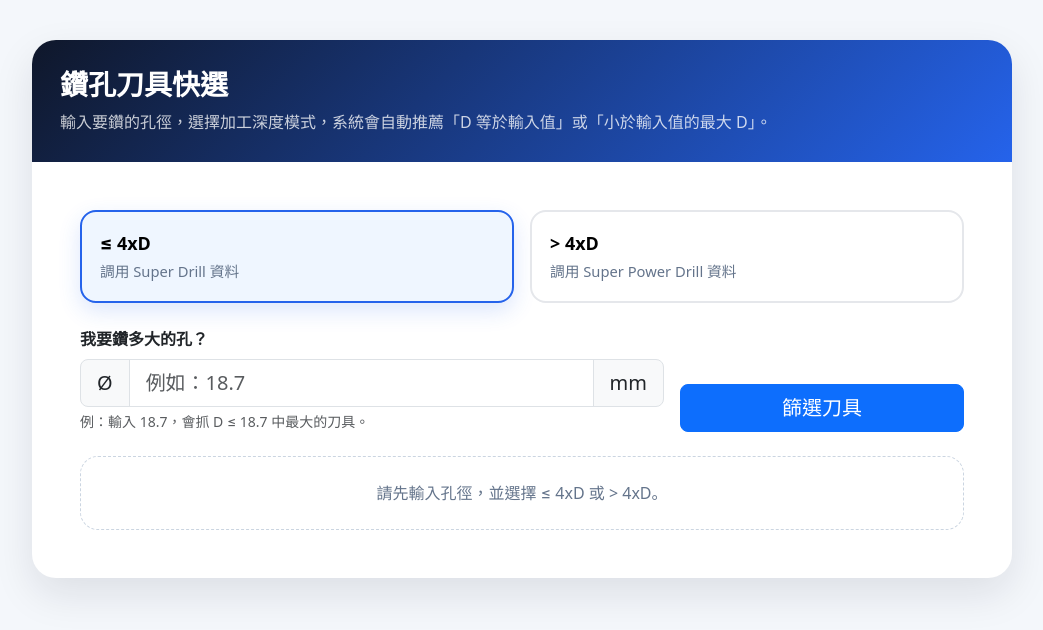
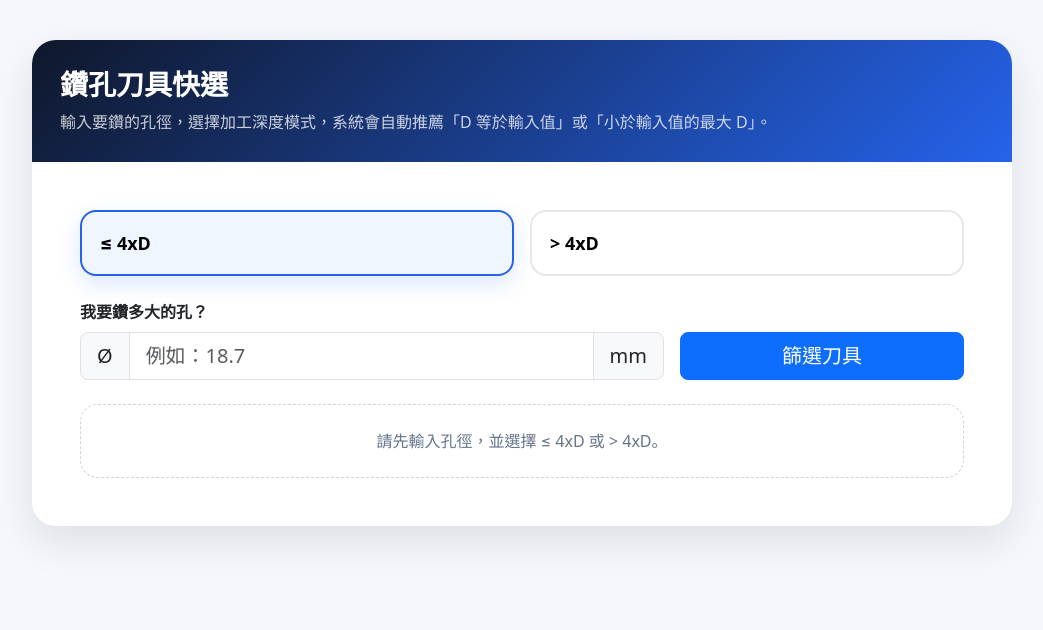
Before and after one commit to Ulysses-Li/drilling, a plain HTML site: page index.html in a window 1280 px wide. Shown: the whole page, without its empty margins (118-1161 px from the left). Drawn offline with nearby package versions, Linux system fonts and the light colour scheme.

Commit message:
註記拿掉了

```diff
--- a/index.html
+++ b/index.html
@@ -111,14 +111,14 @@
                                     <button class="mode-btn w-100 active" type="button" data-product="Super Drill"
                                           data-mode="short">
                                           <div class="mode-title">&le; 4xD</div>
-                                          <div class="mode-desc">調用 Super Drill 資料</div>
+                                          <!-- <div class="mode-desc">調用 Super Drill 資料</div> -->
                                     </button>
                               </div>
                               <div class="col-md-6">
                                     <button class="mode-btn w-100" type="button" data-product="Super Power Drill"
                                           data-mode="long">
                                           <div class="mode-title">&gt; 4xD</div>
-                                          <div class="mode-desc">調用 Super Power Drill 資料</div>
+                                          <!-- <div class="mode-desc">調用 Super Power Drill 資料</div> -->
                                     </button>
                               </div>
                         </div>
@@ -132,7 +132,7 @@
                                                 placeholder="例如：18.7">
                                           <span class="input-group-text">mm</span>
                                     </div>
-                                    <div class="form-text">例：輸入 18.7，會抓 D &le; 18.7 中最大的刀具。</div>
+                                    <!-- <div class="form-text">例：輸入 18.7，會抓 D &le; 18.7 中最大的刀具。</div> -->
                               </div>
                               <div class="col-md-4 d-grid">
                                     <button id="searchBtn" class="btn btn-primary btn-lg" type="button">篩選刀具</button>
```
